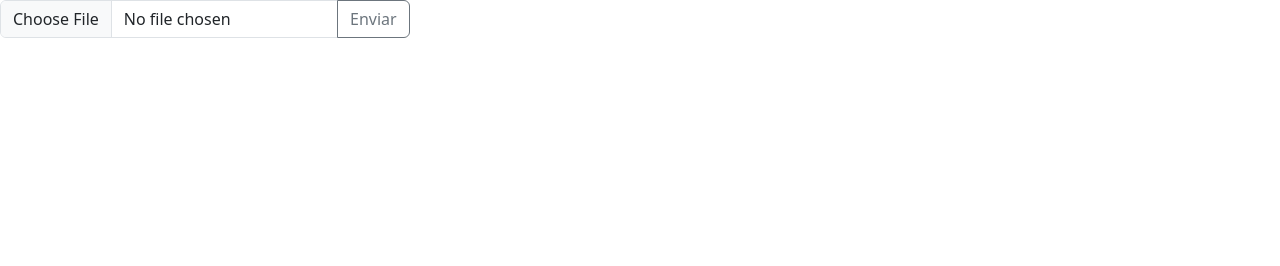
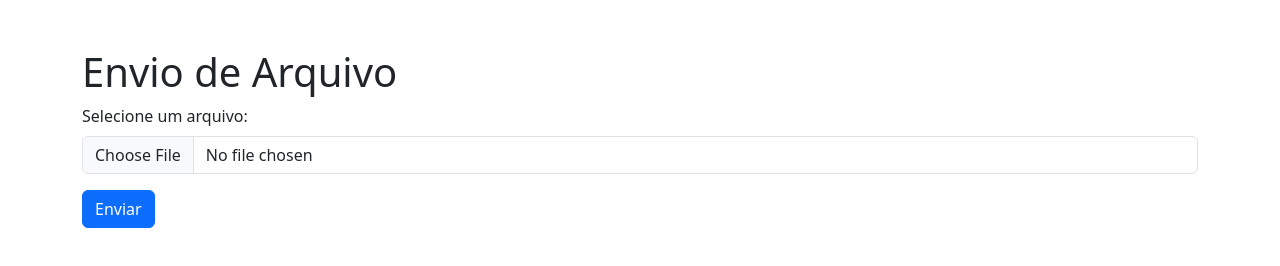
Before and after one commit to d1eg-00/serv-web-envio-arquivos, a website: page index.html in a window 1280 px wide. Drawn offline with nearby package versions, Linux system fonts and the light colour scheme.

Commit message:
melhorando HTML

```diff
--- a/index.html
+++ b/index.html
@@ -10,19 +10,16 @@
 </head>
 <body>
 
-
-  <div class="input-group mb-3">
-<form action="/enviodearquivo" method="POST" enctype="multipart/form-data">
-    <div class="input-group">
-  <input type="file" class="form-control" name="filetoupload" aria-describedby="inputGroupFileAddon04" aria-label="Upload">
-  <button class="btn btn-outline-secondary" type="submit" id="inputGroupFileAddon04">Enviar</button>
+  <div class="container my-5">
+    <h1>Envio de Arquivo</h1>
+    <form action="/enviodearquivo" method="POST" enctype="multipart/form-data">
+        <div class="mb-3">
+            <label for="file" class="form-label">Selecione um arquivo:</label>
+            <input type="file" class="form-control" id="file" name="filetoupload" required>
+        </div>
+        <button type="submit" class="btn btn-primary">Enviar</button>
+    </form>
 </div>
-
-  </form>
-    </div>
-
-
-
 
   <script src="https://cdn.jsdelivr.net/npm/bootstrap@5.3.0-alpha3/dist/js/bootstrap.bundle.min.js" integrity="sha384-ENjdO4Dr2bkBIFxQpeoTz1HIcje39Wm4jDKdf19U8gI4ddQ3GYNS7NTKfAdVQSZe" crossorigin="anonymous"></script>
 </body>
```
